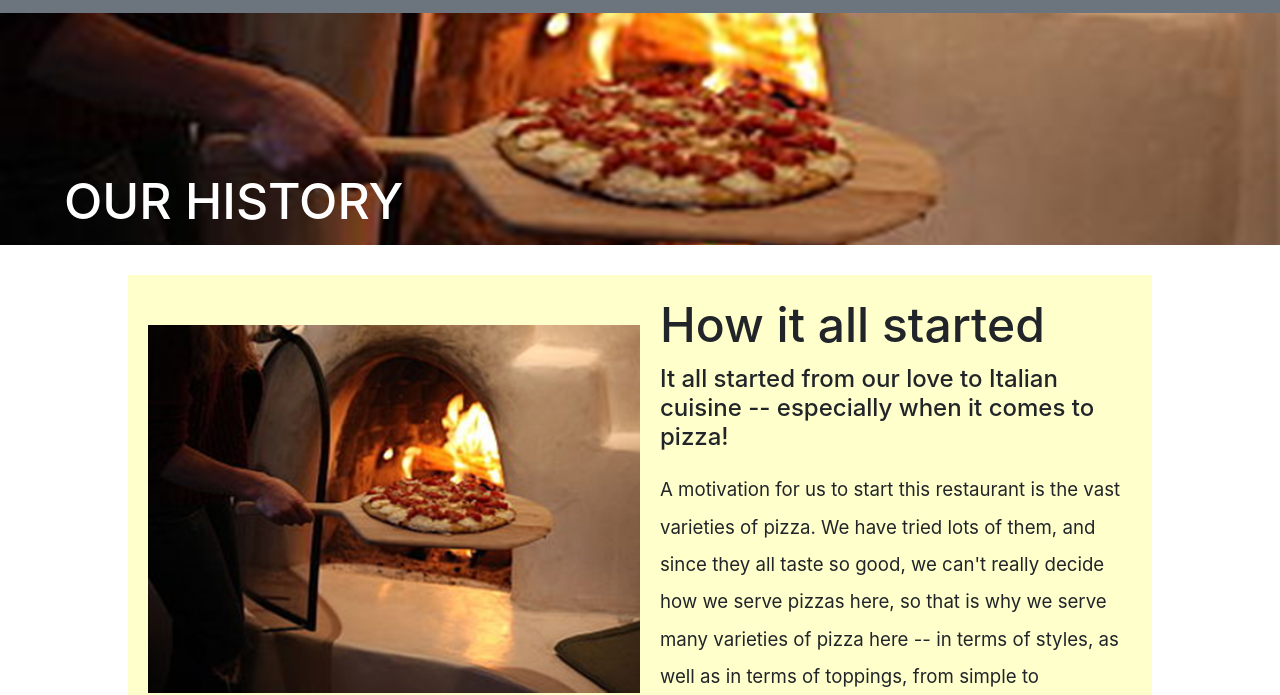
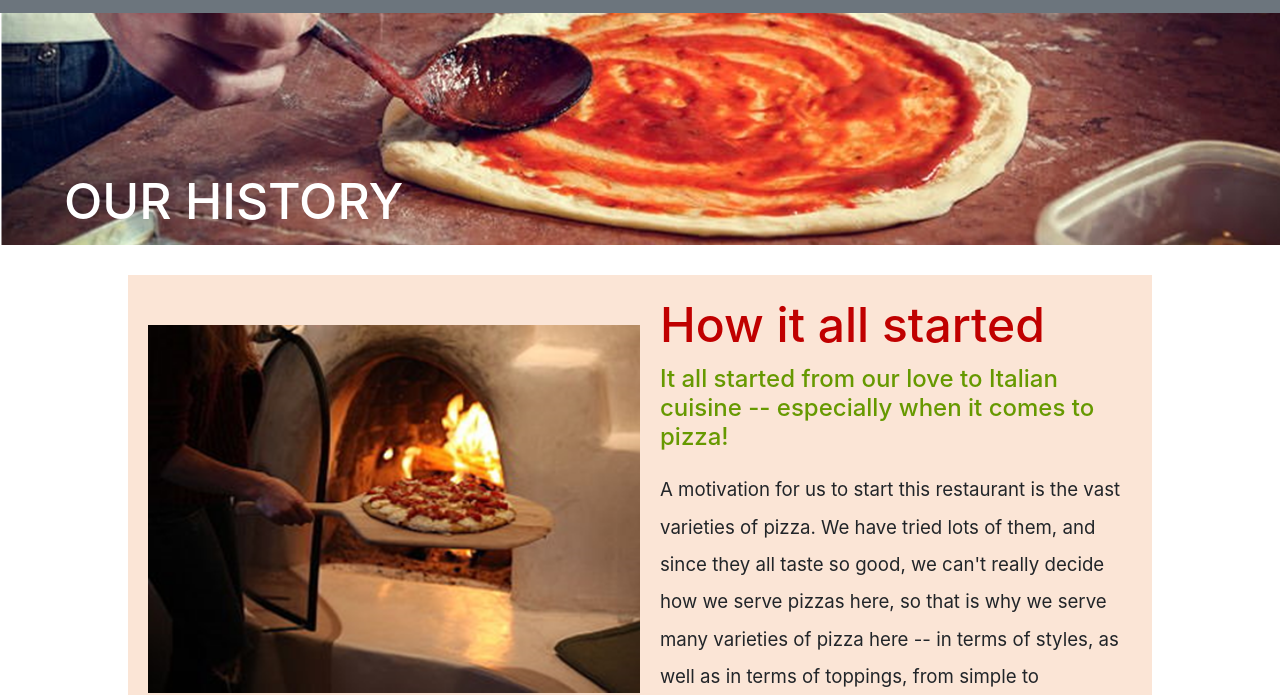
Before and after one commit to drosaslin/Web-Programming-Final-Project, a website with bundled scripts: page history.html in a window 1280 px wide. Shown: the part 119-814 px from the top of the page. Built offline with nearby package versions, Linux system fonts and the light colour scheme.

Commit message:
fix appearances of history and people

```diff
--- a/css/history.css
+++ b/css/history.css
@@ -2,7 +2,7 @@
 	margin-top:100px;
 	width:100%;
 	height:264px;
-	background-image:url("../img/about/people-top.png");
+	background-image:url("../img/about/history-top.png");
 	padding-top:190px;
 	padding-left:5%;
 	padding-bottom:5%;
@@ -20,7 +20,7 @@ header h1{
 	margin-bottom:30px !important;
 	margin-left: 10%;
 	margin-right: 10%;
-	background-color:#FFFFCC !important;
+	background-color:rgb(251, 229, 214) !important;
 	padding-left: 20px;
 	padding-right: 20px;
     padding-top: 30px;
@@ -49,9 +49,12 @@ header h1{
 
 .contents h2{
 	margin-bottom: 20px;
+	color: rgb(192, 0, 0);
 }
 
 .contents h4{
+
+	color: rgb(102, 153, 0);
 	margin-bottom: 20px;
 }
 
--- a/css/people.css
+++ b/css/people.css
@@ -20,7 +20,7 @@ header h1{
 	margin-bottom:30px !important;
 	margin-left: 10%;
 	margin-right: 10%;
-	background-color:#FFFFCC !important;
+	background-color:rgb(251, 229, 214) !important;
 	padding-left: 20px;
 	padding-right: 20px;
     padding-top: 30px;
@@ -31,9 +31,11 @@ header h1{
 
 .contents h2{
 	margin-bottom: 20px;
+	color: rgb(192, 0, 0);
 }
 
 .contents h4{
+	color: rgb(102, 153, 0);
 	margin-bottom: 20px;
 }
 
@@ -66,6 +68,7 @@ header h1{
 }
 
 .data h1{
+	color: rgb(192, 0, 0);
 	font-size:18px;
 	font-weight:500px;
 	line-height: 2;
```
